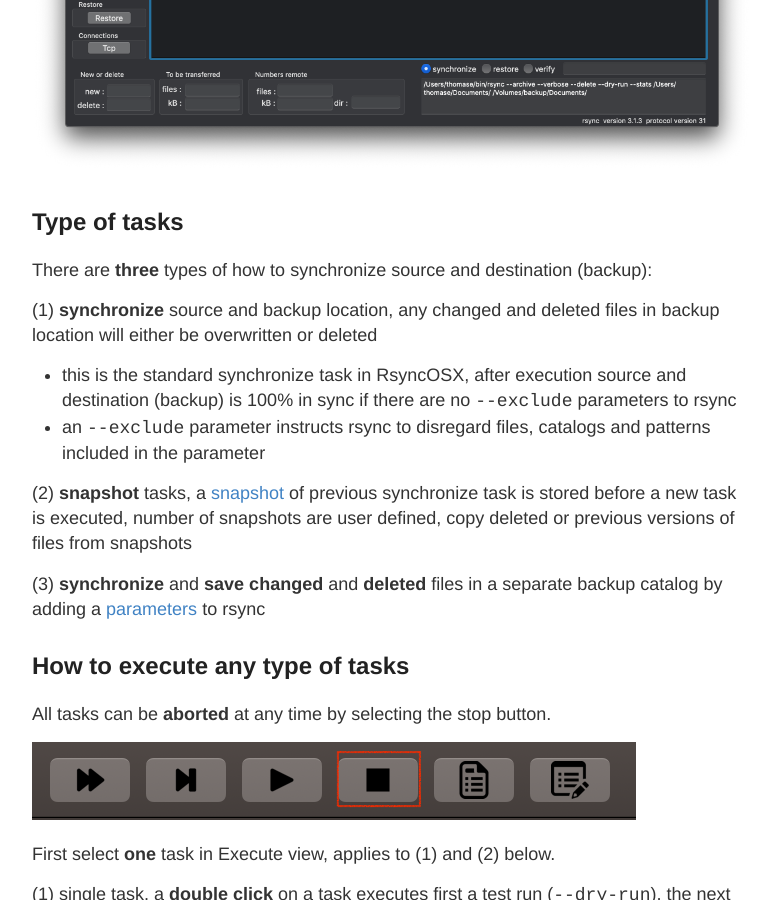
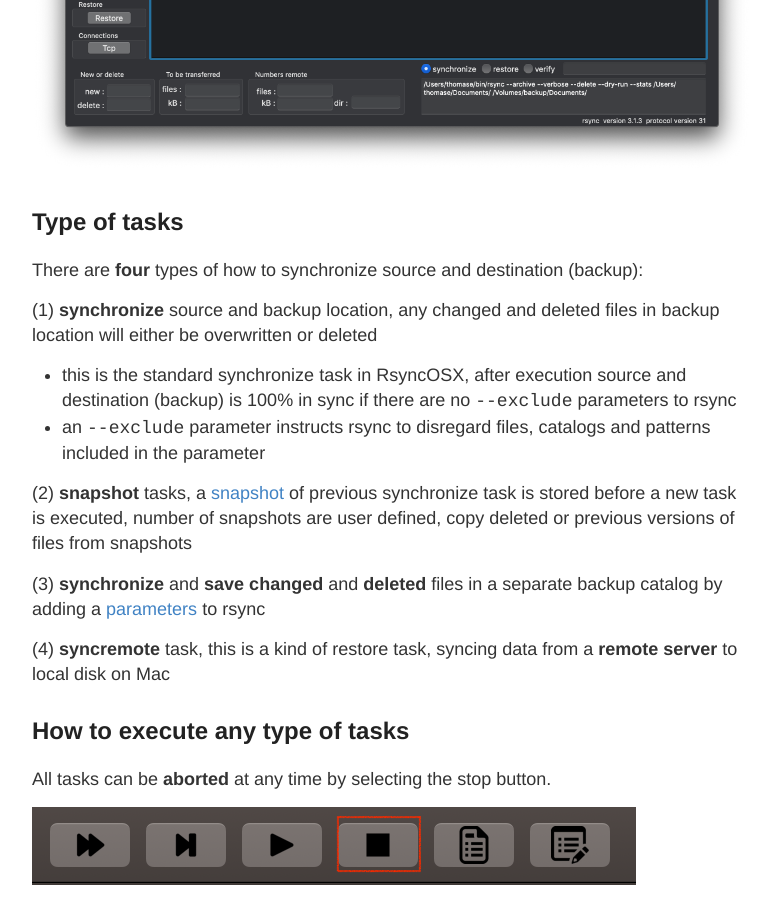
Before and after one commit to d2s/Documentation, a Jekyll site: the page built from _posts/2018-04-12-Intro.md, in a window 1280 px wide and 900 px high, scrolled down 2080 px. Shown: the whole window, without its empty margins (248-1016 px from the left). Built offline with Jekyll 4.4.1, drawn with Linux system fonts in a browser that asks for light colours.

Commit message:
Update 2018-04-12-Intro.md

```diff
--- a/_posts/2018-04-12-Intro.md
+++ b/_posts/2018-04-12-Intro.md
@@ -26,7 +26,7 @@ Go back to the `Execute` tab, select the task and you are ready to go.
 
 ## Type of tasks
 
-There are **three** types of how to synchronize source and destination (backup):
+There are **four** types of how to synchronize source and destination (backup):
 
 (1) **synchronize** source and backup location, any changed and deleted files in backup location will either be overwritten or deleted
   - this is the standard synchronize task in RsyncOSX, after execution source and destination (backup) is 100% in sync if there are no `--exclude` parameters to rsync
@@ -35,6 +35,8 @@ There are **three** types of how to synchronize source and destination (backup):
 (2) **snapshot**  tasks, a [snapshot](/Snapshots) of previous synchronize task is stored before a new task is executed, number of snapshots are user defined, copy deleted or previous versions of files from snapshots
 
 (3) **synchronize** and **save changed** and **deleted** files in a separate backup catalog by adding a [parameters](/Parameters) to rsync
+
+(4) **syncremote** task, this is a kind of restore task, syncing data from a **remote server** to local disk on Mac
 
 ## How to execute any type of tasks
 
```
